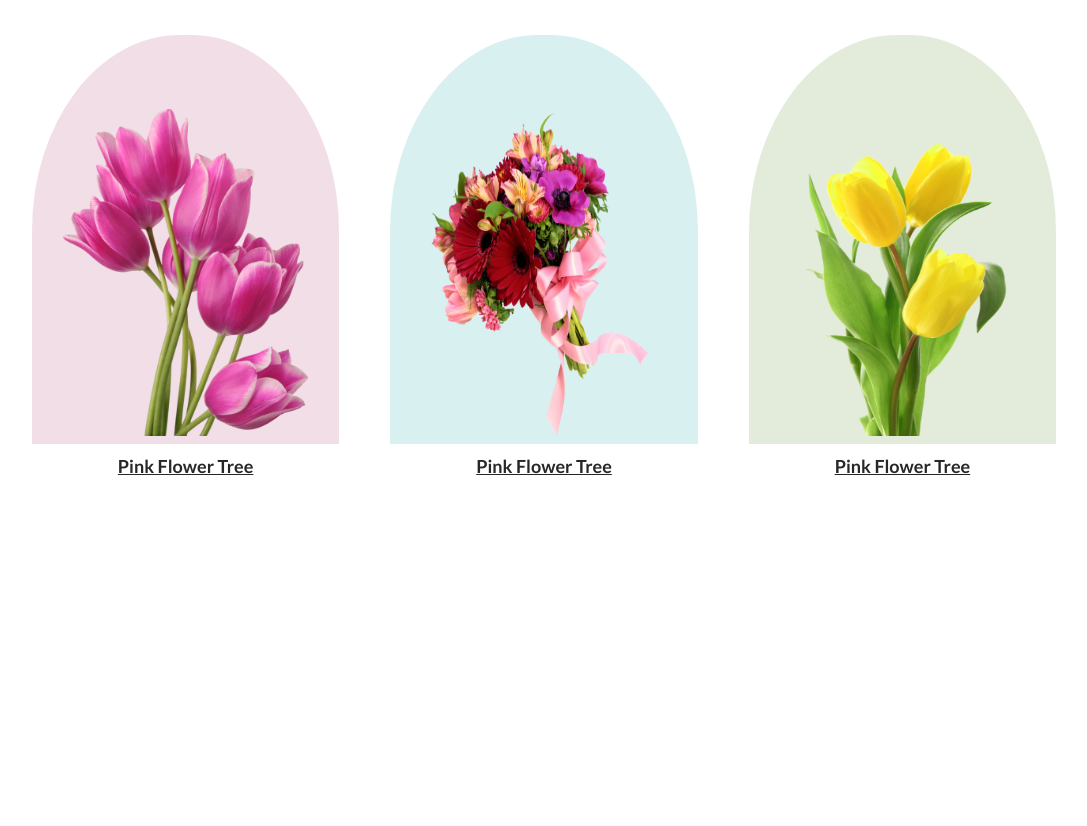
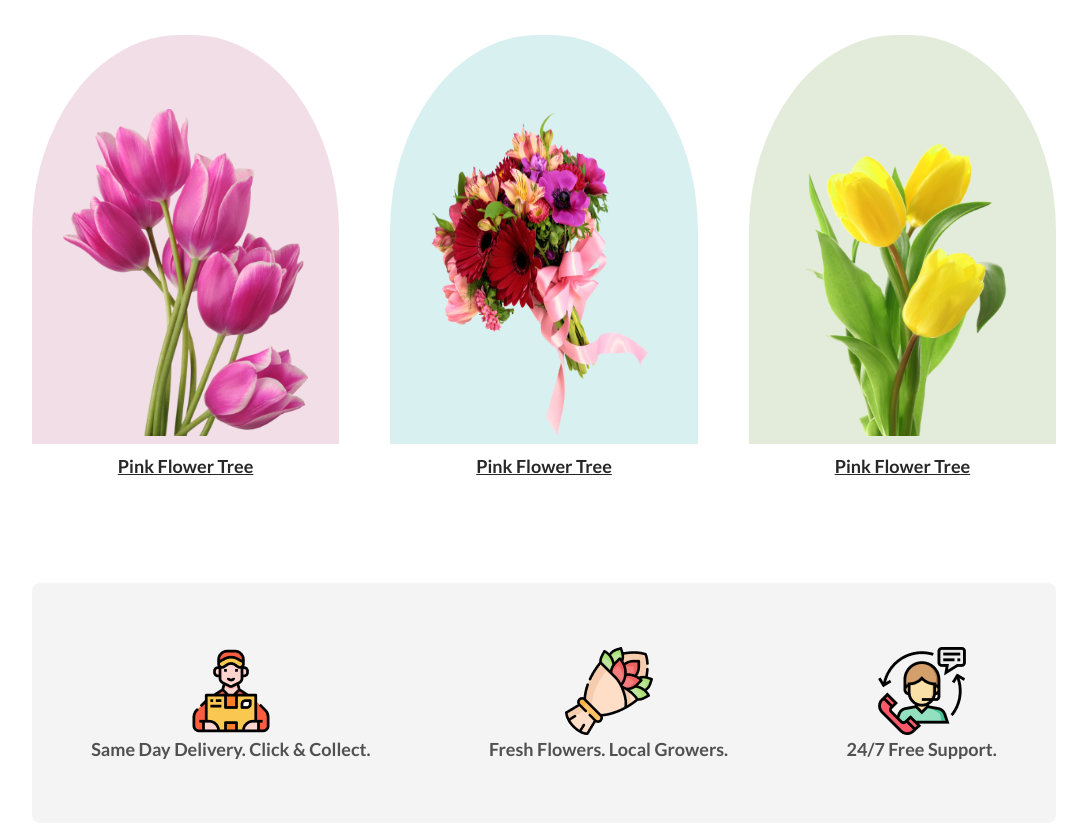
Before and after one commit to jahidul2004/flower-shop, a plain HTML site: page index.html in a window 1280 px wide. Shown: the part 835-1661 px from the top of the page, without its empty margins (96-1183 px from the left). Before the commit the page ends 1324 px from the top, so only its background shows below. Drawn offline with Linux system fonts and the light colour scheme.

Commit message:
Services section added.

```diff
--- a/index.html
+++ b/index.html
@@ -78,5 +78,23 @@
             </div>
         </section>
         <!-- Featured flower section end -->
+
+        <!-- Services section start -->
+
+        <section class="services">
+            <div class="supports">
+                <img class="support-image" src="assets/images/support-1.png" />
+                <p class="support-title">Same Day Delivery. Click & Collect.</p>
+            </div>
+            <div class="supports">
+                <img class="support-image" src="assets/images/support-2.png" />
+                <p class="support-title">Fresh Flowers. Local Growers.</p>
+            </div>
+            <div class="supports">
+                <img class="support-image" src="assets/images/support-3.png" />
+                <p class="support-title">24/7 Free Support.</p>
+            </div>
+        </section>
+        <!-- Services section end -->
     </body>
 </html>
--- a/styles/style.css
+++ b/styles/style.css
@@ -162,3 +162,26 @@
 }
 
 /* Featured flower section end*/
+
+/* Services section start */
+.services {
+    width: 80%;
+    height: 240px;
+    background-color: #2727270d;
+    border-radius: 8px;
+    margin: 0 auto;
+    margin-top: 96px;
+    margin-bottom: 96px;
+    display: flex;
+    justify-content: space-around;
+    align-items: center;
+    text-align: center;
+}
+
+.services .supports .support-title {
+    color: rgba(39, 39, 39, 0.8);
+    font-family: Lato;
+    font-size: 18px;
+    font-weight: 600;
+}
+/* Services section end */
```
Also changed, not shown: assets/images/support-1.png (renamed from assets/images/Group 57.png), assets/images/support-2.png (renamed from assets/images/Group 58.png), assets/images/support-3.png (renamed from assets/images/Group 59.png).
